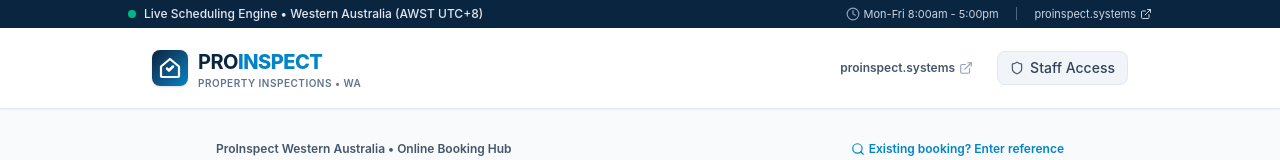
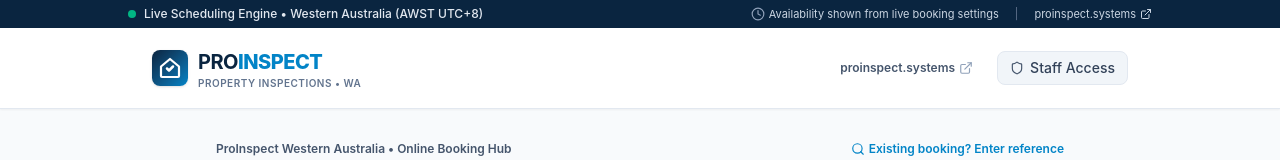
Before and after one commit to info-rbp/ProInspect-Booking-Portal-Application, a React (Vite) app: page / in a window 1280 px wide. Shown: the top 160 px of the page. Built offline with nearby package versions, Linux system fonts and the light colour scheme; no server answers.

Commit message:
fix: derive header operating hours from booking settings

```diff
--- a/src/components/common/Header.tsx
+++ b/src/components/common/Header.tsx
@@ -1,6 +1,7 @@
-import React from 'react';
+import React, { useEffect, useState } from 'react';
 import { Logo } from './Logo';
-import { Shield, Clock, ExternalLink, Calendar, CheckCircle2 } from 'lucide-react';
+import { fetchSettings } from '../../services/api';
+import { Shield, Clock, ExternalLink, Calendar } from 'lucide-react';
 
 interface HeaderProps {
   onOpenAdmin: () => void;
@@ -15,6 +16,20 @@ export const Header: React.FC<HeaderProps> = ({
   activeView,
   setActiveView,
 }) => {
+  const [hoursSummary, setHoursSummary] = useState('Availability shown from live booking settings');
+
+  useEffect(() => {
+    fetchSettings()
+      .then((settings) => {
+        const monday = settings.operatingHours.monday;
+        const weekday = settings.operatingHours.tuesday;
+        if (monday?.active && weekday?.active) {
+          setHoursSummary(`Mon ${monday.open}-${monday.close} · Tue-Fri ${weekday.open}-${weekday.close}`);
+        }
+      })
+      .catch(() => undefined);
+  }, []);
+
   return (
     <header className="bg-white border-b border-slate-200 sticky top-0 z-40 shadow-xs">
       {/* Top micro-bar for WA operational status */}
@@ -30,7 +45,7 @@ export const Header: React.FC<HeaderProps> = ({
           <div className="hidden sm:flex items-center gap-4 text-[11px] text-slate-300">
             <span className="flex items-center gap-1">
               <Clock className="w-3.5 h-3.5 text-slate-400" />
-              Mon-Fri 8:00am - 5:00pm
+              {hoursSummary}
             </span>
             <span className="text-slate-500">|</span>
             <a
```
